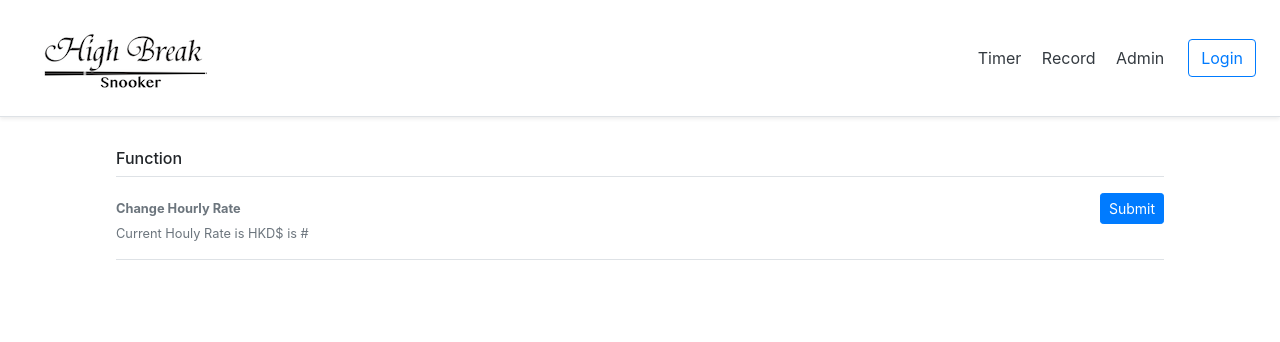
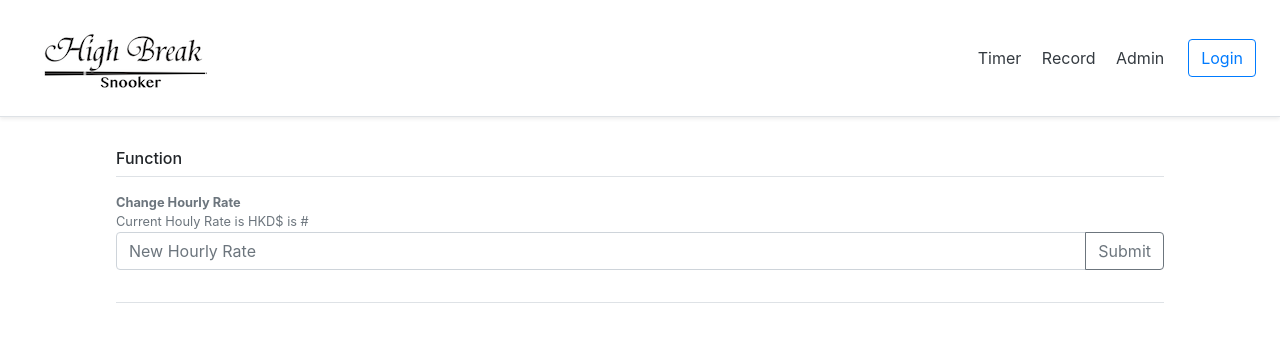
Before and after one commit to joeyipdellemc/highbreak, a PHP site: page /admin.php in a window 1280 px wide. Shown: the top 342 px of the page. Run offline with PHP 8.4, Linux system fonts and the light colour scheme; tables that the repository leaves empty or names only in its code hold one stand-in row (values such as "Sample post").

Commit message:
change added

```diff
--- a/admin.php
+++ b/admin.php
@@ -34,9 +34,14 @@
           <div class="media-body pb-3 mb-0 small lh-125 border-bottom border-gray">
             <div class="d-flex justify-content-between align-items-center w-100">
               <strong class="text-gray-dark">Change Hourly Rate</strong>
-              <button type='button' class='btn btn-primary btn-sm' id='$id'>Submit
             </div>
             <span class="d-block" id = "hourlyRateSpan">Current Houly Rate is HKD$</span>
+            <div class="input-group mb-3">
+              <input type="text" class="form-control" placeholder="New Hourly Rate" aria-label="ew Hourly Rate" aria-describedby="basic-addon2" id = 'valChangeHourlyRate'>
+            <div class="input-group-append">
+            <button class="btn btn-outline-secondary" type="button" id = 'btnChangeHourlyRate'>Submit</button>
+            </div>
+</div>
           </div>
         </div>
 </div>
@@ -59,6 +64,23 @@
                 $("#hourlyRateSpan").text("Current Houly Rate is HKD$ is " +hourlyRate );
             });
 
+            $("#btnChangeHourlyRate").click(function(){
+              var valChangeHourlyRate = $("#valChangeHourlyRate").val();
+              console.log(valChangeHourlyRate.lenght);
+              if (valChangeHourlyRate.lenght !=0 ){
+                var isChange = confirm("Do you really change the hourly rate to HKD$" + valChangeHourlyRate + " ?");
+                if (isChange == true) {
+                  // AJAX Request
+                  $.ajax({
+                    url: 'delete_record.php',
+                    type: 'GET',
+                    data: {get_id: $id},
+                  success: function(response){$("#tr_"+$id).remove();}
+                  });
+                }
+              }
+            });
+
         });
 
     </script>
```
